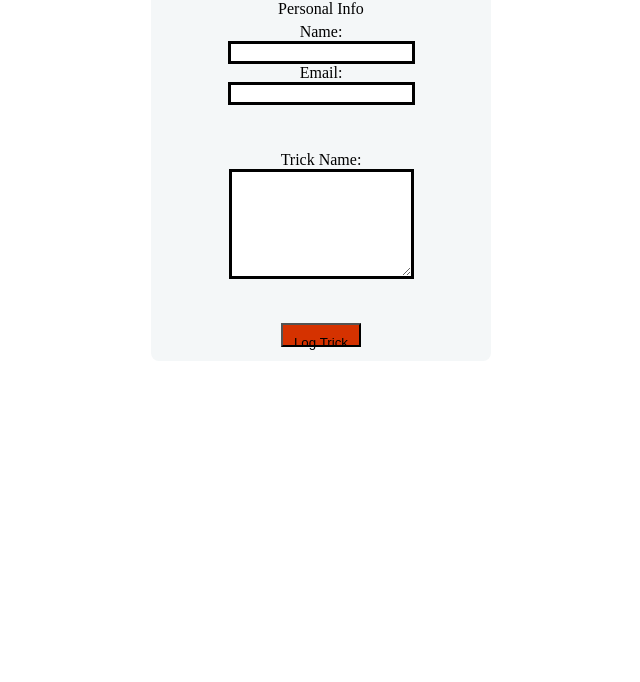
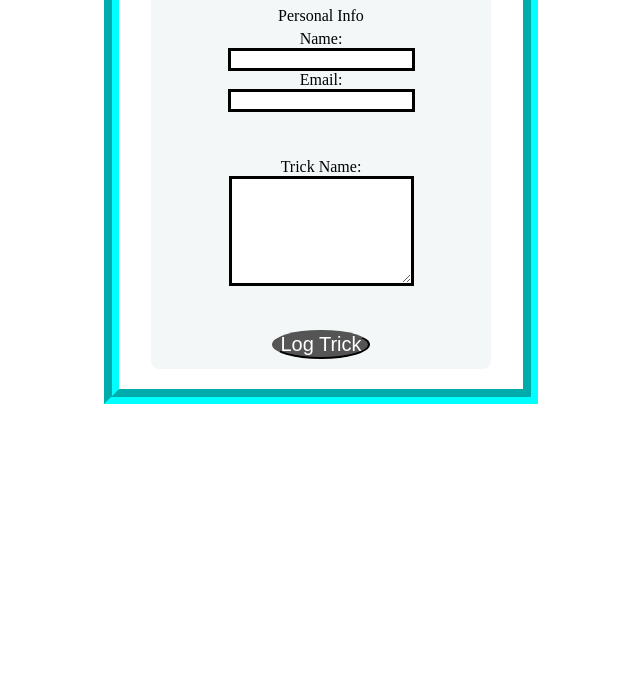
Before and after one commit to p0matt01/projectnonorm, a plain HTML site: page index.html in a window 1280 px wide. Shown: the part 118-800 px from the top of the page, without its empty margins (319-959 px from the left). Drawn offline with Linux system fonts and the light colour scheme.

Commit message:
border: Groove, Round Button

```diff
--- a/CSS/style.css
+++ b/CSS/style.css
@@ -1,7 +1,10 @@
 body{
 	text-align: center;
 	padding: 10px;
-	background-color:
+	border: 15px groove #00FFFF;
+	margin: auto;
+	width: 30%;
+	display: block;
 }
 
 form {
@@ -14,12 +17,11 @@ form {
 }
 
 button {
-	background-color: rgb(213, 50, 0);
-	text-decoration: bold;
+	background-color: #555555;
+	color: white;
 	text-align: center;
-	padding: 10px;
-	width: 80px;
-	height: 15px;
+	border-radius: 50%;
+	font-size: 20px;
 }
 
 .text{
```
